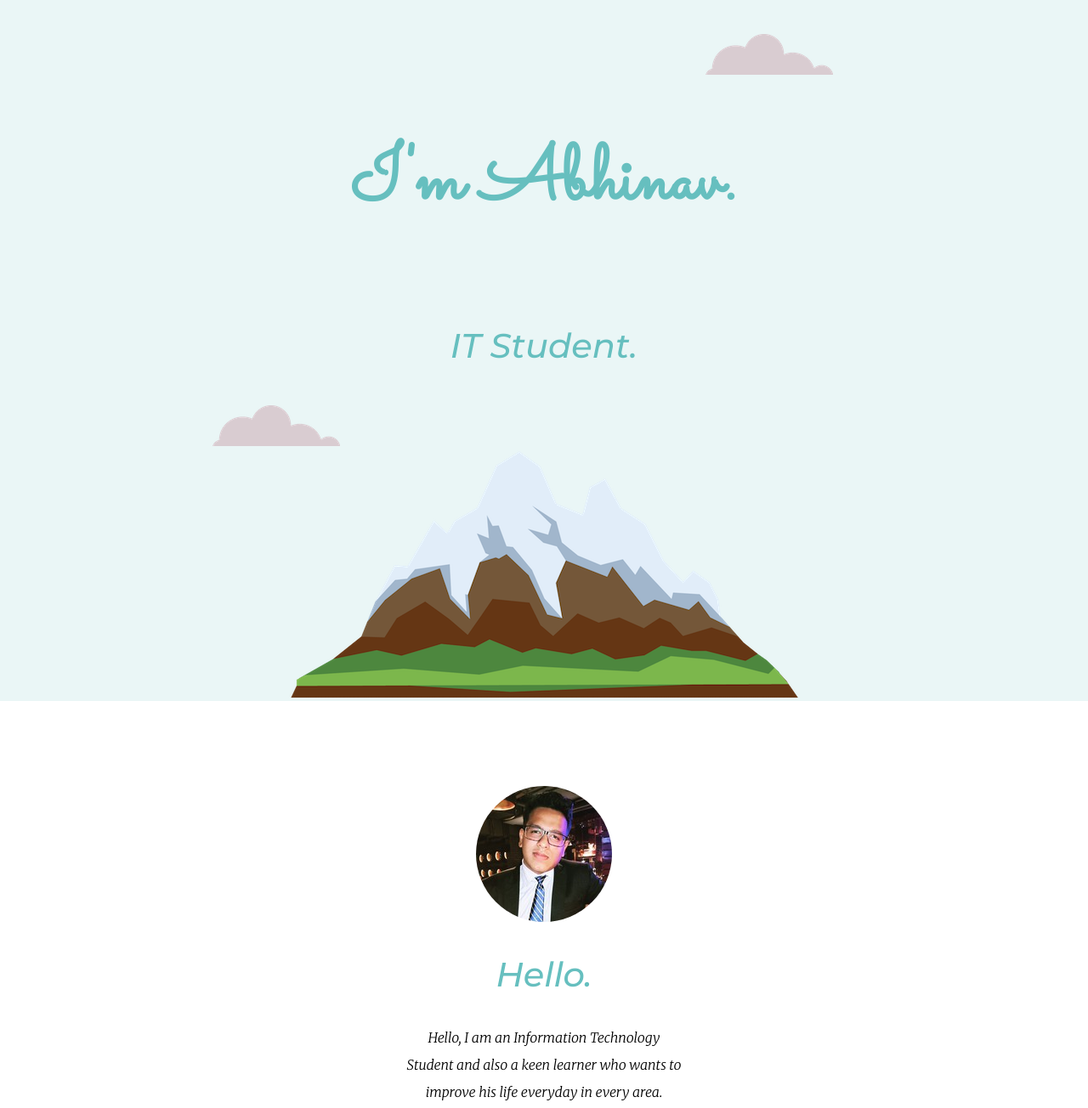
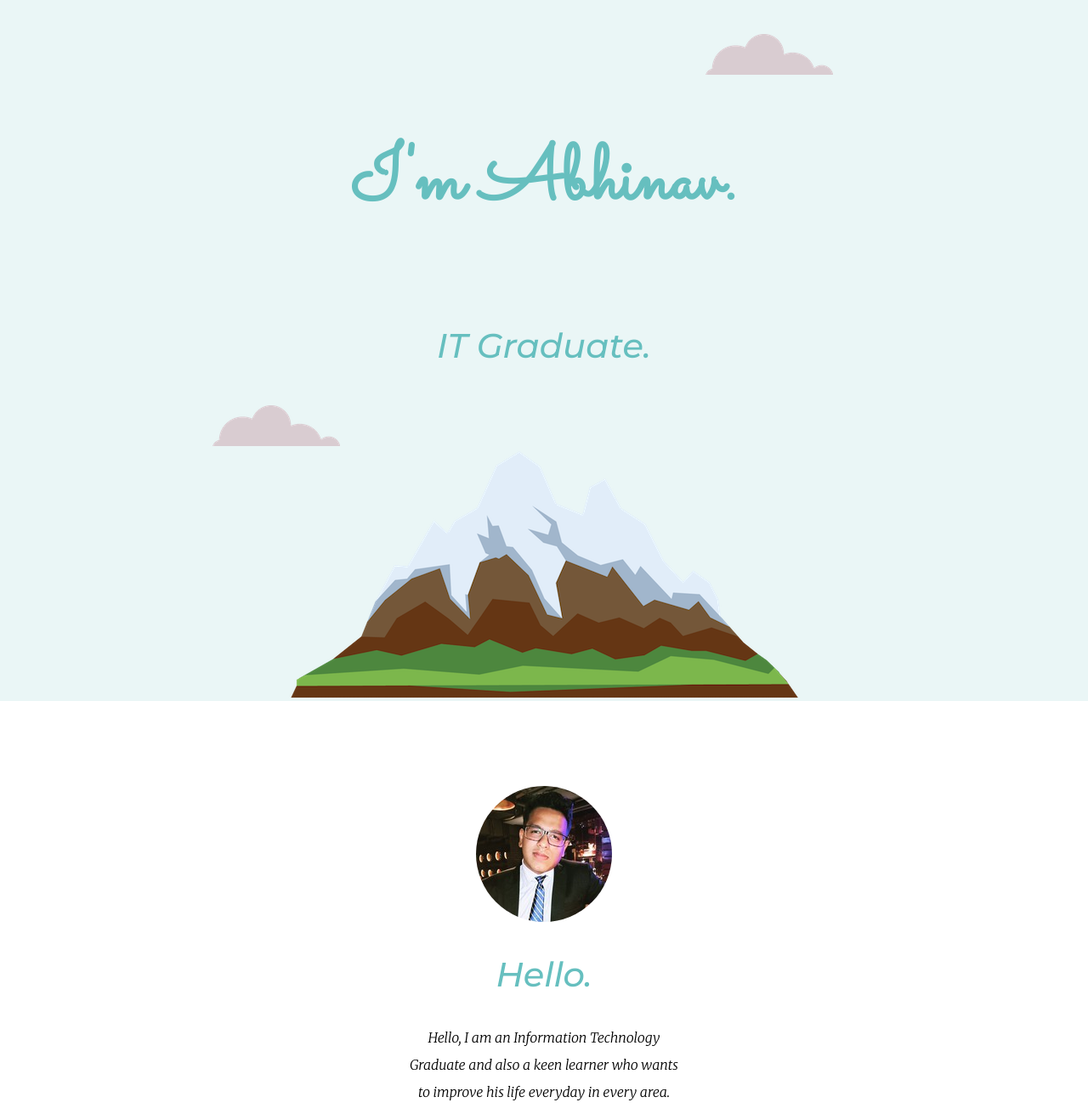
Before and after one commit to im-abhinavjoshi/personalsite, a plain HTML site: page index.html in a window 1280 px wide. Shown: the top 1304 px of the page at 85% size. Drawn offline with Linux system fonts and the light colour scheme.

Commit message:
Update index.html
changing the content

```diff
--- a/index.html
+++ b/index.html
@@ -13,7 +13,7 @@
   <div class="top-container">
     <img class="top-cloud" src="images/cloud.png" alt="cloud-img">
     <h1>I'm Abhinav.</h1>
-    <h2>IT Student.</h2>
+    <h2>IT Graduate.</h2>
     <img class="bottom-cloud" src="images/cloud.png" alt="cloud-img">
     <img src="images/mountain.png" alt="mountain-img">
   </div>
@@ -22,7 +22,7 @@
     <div class="profile">
       <img src="images/profile.png" alt="my_image">
       <h2>Hello.</h2>
-      <p class="intro">Hello, I am an Information Technology Student and also a keen learner who wants to improve his life everyday in every area.</p>
+      <p class="intro">Hello, I am an Information Technology Graduate and also a keen learner who wants to improve his life everyday in every area.</p>
     </div>
     <hr>
 
```
